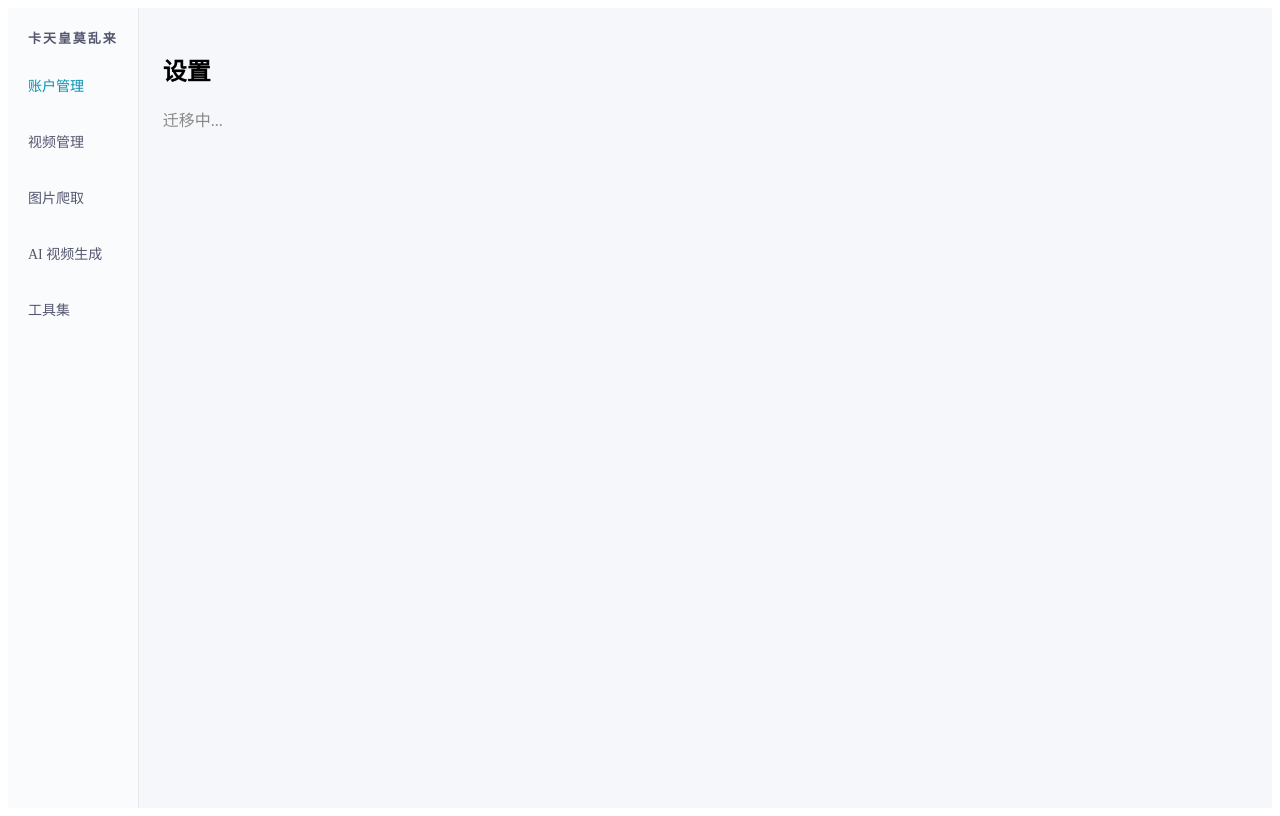
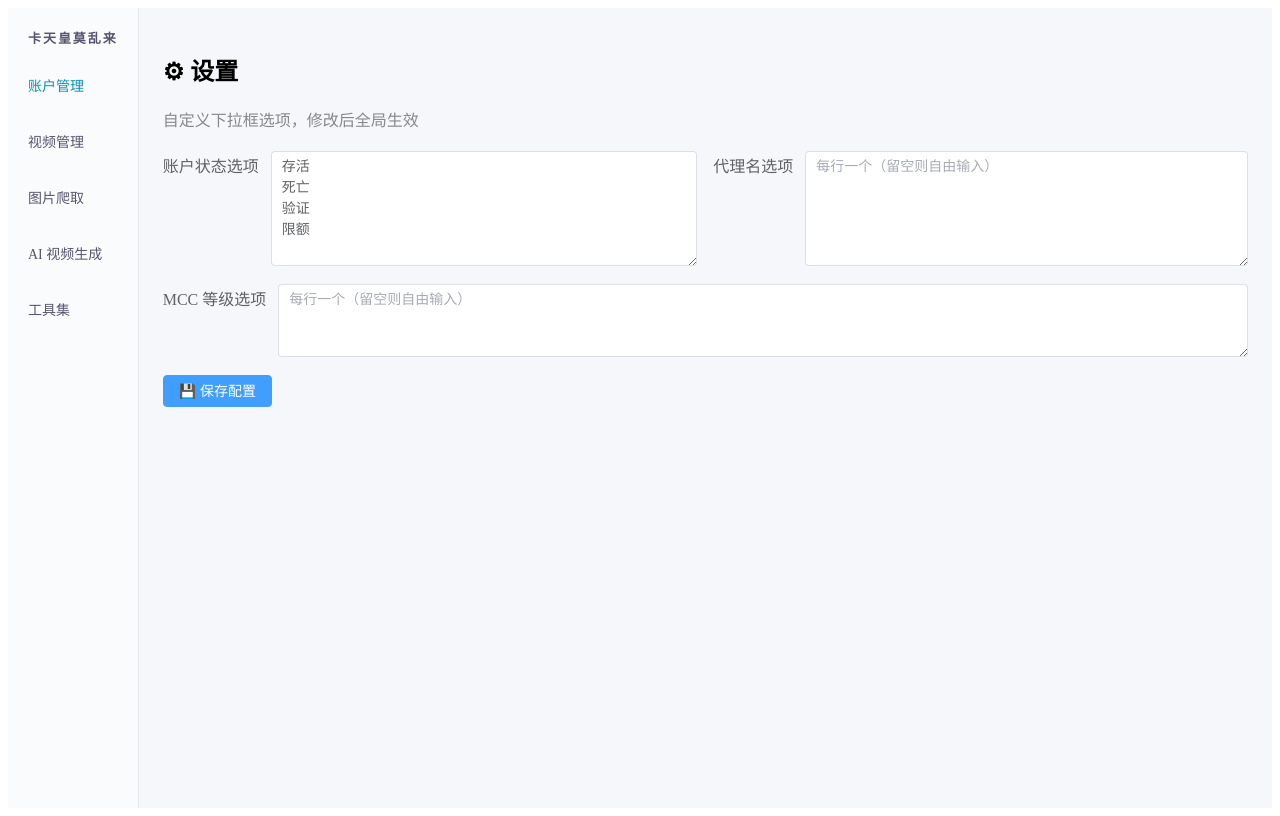
Before and after one commit to niko77i/ImageCrawling, a Vue app in the folder frontend/: page /#/accounts/settings in a window 1280 px wide. Built offline with nearby package versions, Linux system fonts and the light colour scheme.

Commit message:
feat: 设置子面板 — 账户状态/代理/MCC等级配置

```diff
--- a/frontend/src/views/SettingsPanel.vue
+++ b/frontend/src/views/SettingsPanel.vue
@@ -1,6 +1,64 @@
 <template>
   <div>
-    <h2>设置</h2>
-    <p style="color:#888;">迁移中...</p>
+    <h2>⚙ 设置</h2>
+    <p style="color:#888;margin-bottom:20px;">自定义下拉框选项，修改后全局生效</p>
+
+    <el-row :gutter="16">
+      <el-col :span="12">
+        <el-form-item label="账户状态选项">
+          <el-input v-model="form.account_statuses" type="textarea" :rows="5"
+            placeholder="每行一个" />
+        </el-form-item>
+      </el-col>
+      <el-col :span="12">
+        <el-form-item label="代理名选项">
+          <el-input v-model="form.account_agents" type="textarea" :rows="5"
+            placeholder="每行一个（留空则自由输入）" />
+        </el-form-item>
+      </el-col>
+    </el-row>
+    <el-form-item label="MCC 等级选项">
+      <el-input v-model="form.mcc_levels" type="textarea" :rows="3"
+        placeholder="每行一个（留空则自由输入）" />
+    </el-form-item>
+
+    <el-button type="primary" @click="save" :loading="saving">💾 保存配置</el-button>
+    <span v-if="msg" style="margin-left:8px;font-size:11px;color:#059669;">{{ msg }}</span>
   </div>
 </template>
+
+<script setup>
+import { ref, reactive, onMounted } from 'vue'
+import { useAccountStore } from '@/stores/accounts'
+
+const store = useAccountStore()
+const saving = ref(false)
+const msg = ref('')
+
+const form = reactive({
+  account_statuses: '',
+  account_agents: '',
+  mcc_levels: '',
+})
+
+onMounted(async () => {
+  if (!store.settings.account_statuses.length) await store.loadSettings()
+  form.account_statuses = (store.settings.account_statuses || []).join('\n')
+  form.account_agents = (store.settings.account_agents || []).join('\n')
+  form.mcc_levels = (store.settings.mcc_levels || []).join('\n')
+})
+
+async function save() {
+  saving.value = true
+  const body = {
+    account_statuses: form.account_statuses.split('\n').map(s => s.trim()).filter(Boolean),
+    account_agents: form.account_agents.split('\n').map(s => s.trim()).filter(Boolean),
+    mcc_levels: form.mcc_levels.split('\n').map(s => s.trim()).filter(Boolean),
+  }
+  await store.saveSettings(body)
+  store.settings = body
+  msg.value = '✅ 已保存'
+  setTimeout(() => msg.value = '', 2000)
+  saving.value = false
+}
+</script>
```
